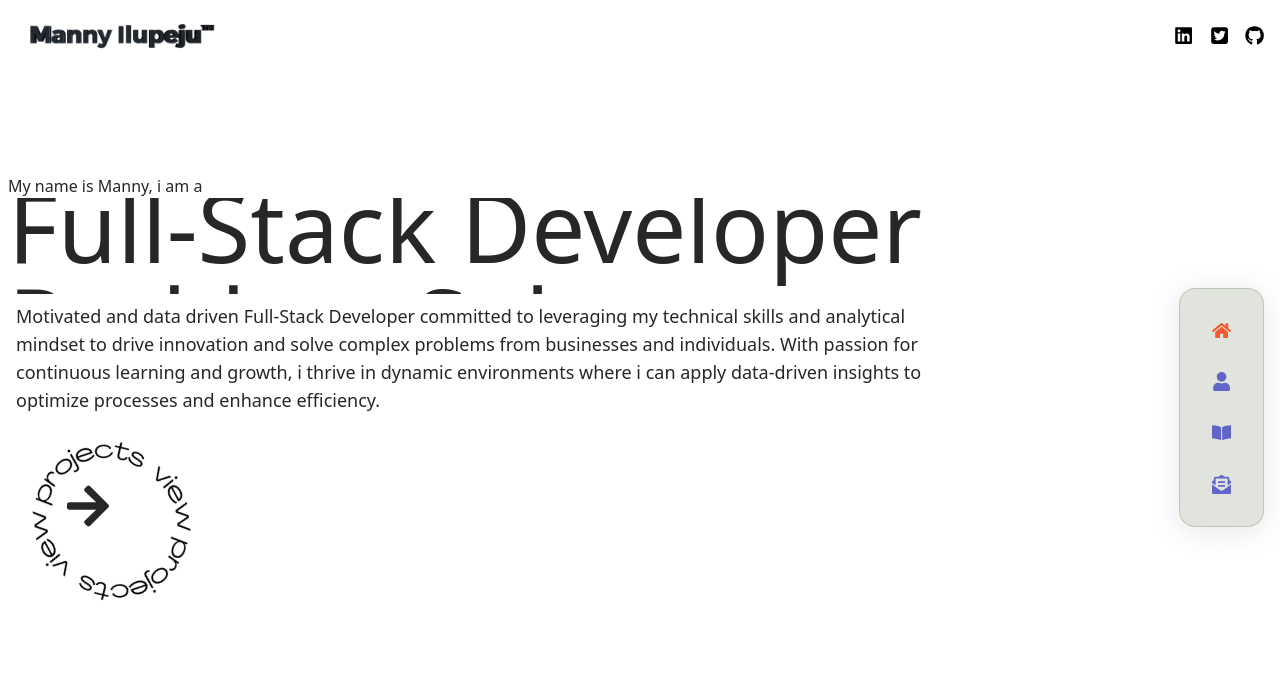
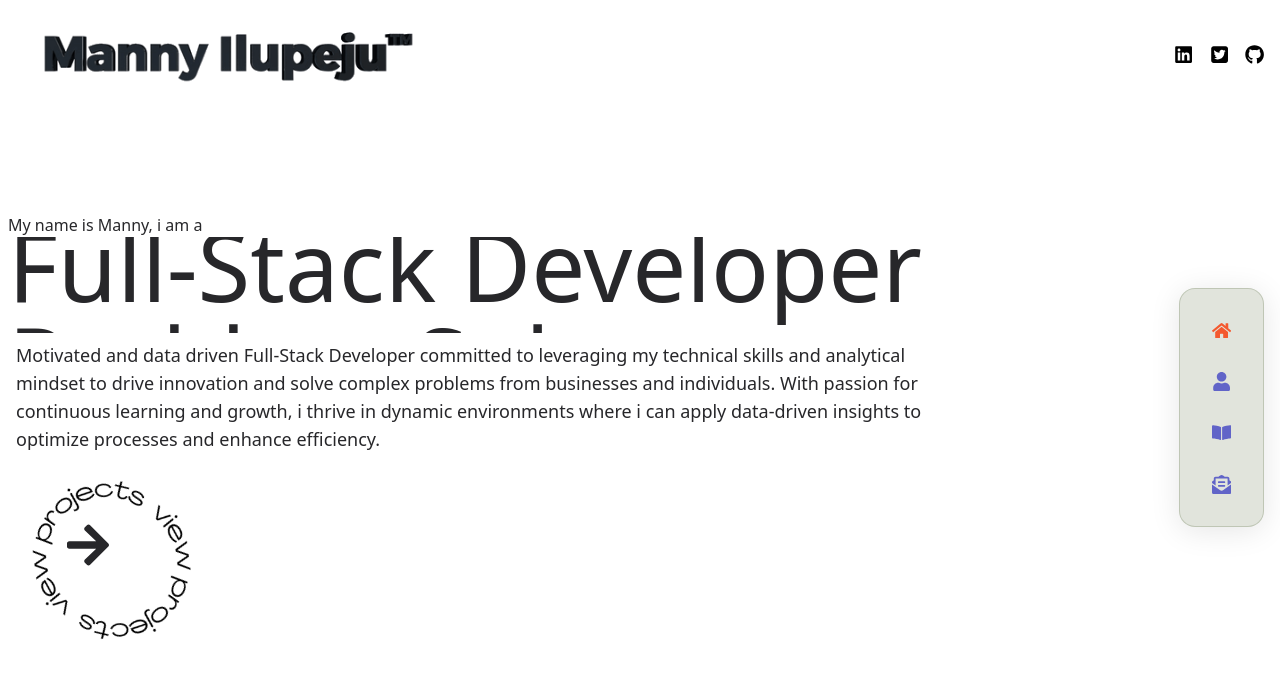
Before and after one commit to mannyIlupeju/portfoliov4, a Next.js app in the folder portfolio/: page / in a window 1280 px wide. Shown: the top 678 px of the page. Built offline with nearby package versions, Linux system fonts and the light colour scheme.

Commit message:
adjusted height of the mi logo

```diff
--- a/portfolio/src/components/Header/index.jsx
+++ b/portfolio/src/components/Header/index.jsx
@@ -24,8 +24,8 @@ function Header() {
     <header className='flex md:flex-row flex-col items-center md:justify-between p-4 container mx-auto'>
       <Image
         src='/3dmannylogob:w2.gif'
-        height={200}
-        width={200}
+        height={400}
+        width={400}
         alt="Manny Ilupeju 3d gif"
         priority
       />
```
